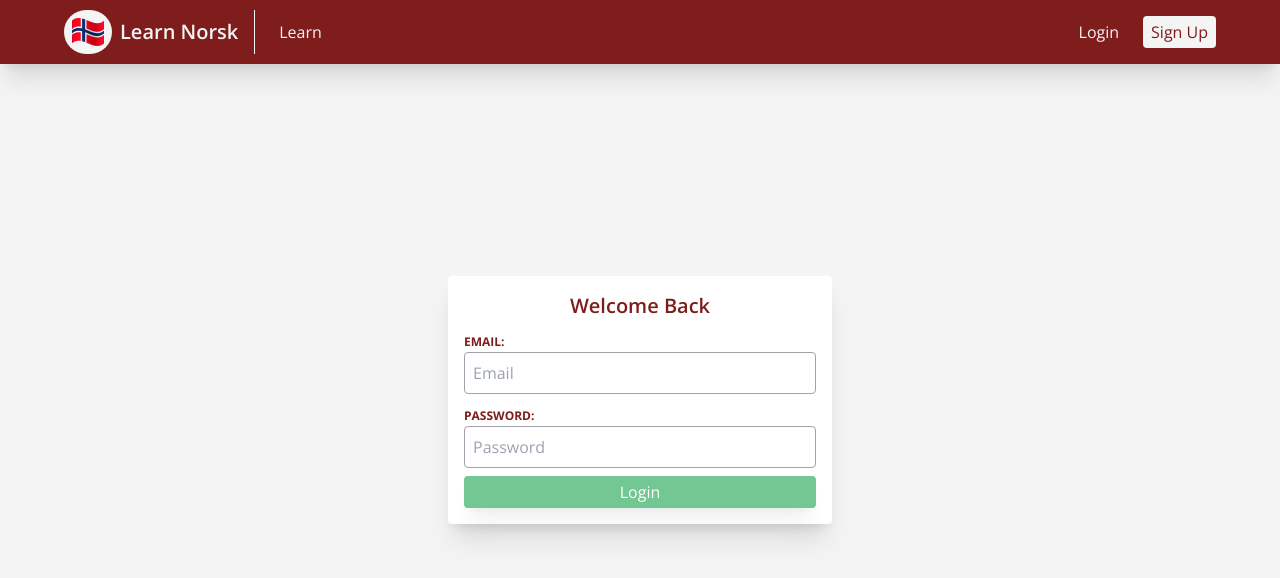
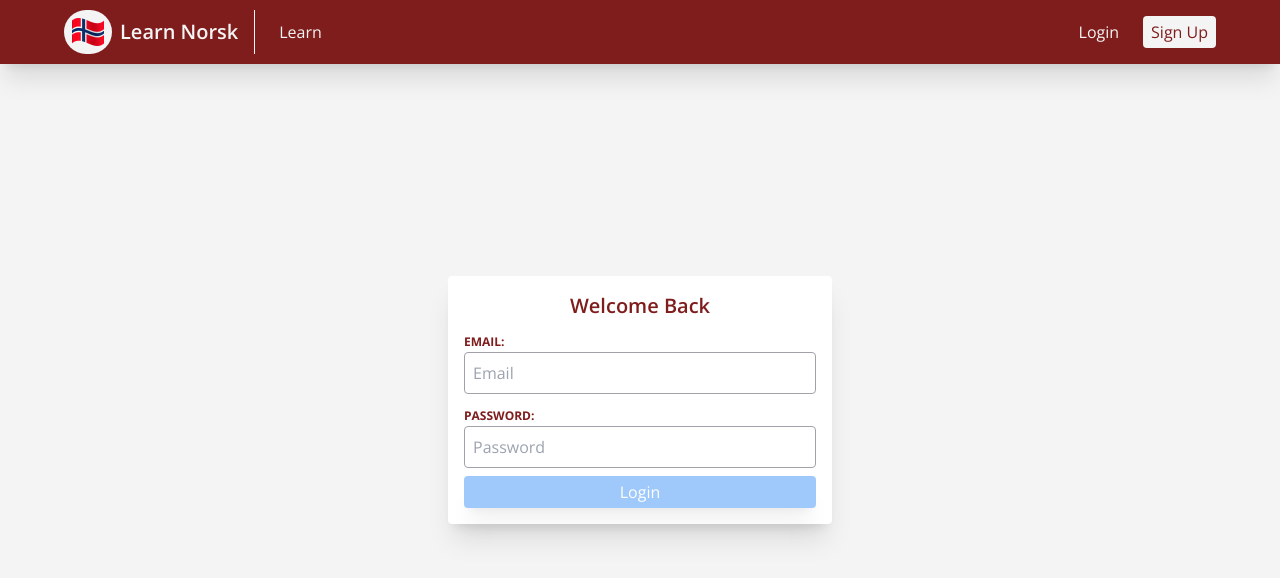
Before and after one commit to WadeTyler/Learn-Norsk-Frontend, a Next.js app: page /login in a window 1280 px wide. Shown: the top 578 px of the page. Built offline with nearby package versions, Linux system fonts and the light colour scheme; no server answers.

Commit message:
Modified colors and made slight style changes.

```diff
--- a/src/app/globals.css
+++ b/src/app/globals.css
@@ -9,6 +9,8 @@
   --foreground: #27272a;
   --primary: #7f1d1d;
   --accent: #60a5fa;
+  --accentLight: #8ebcf5;
+  --accentDark: #4680c7;
 }
 
 body {
@@ -21,7 +23,7 @@ input {
 }
 
 .submit-btn {
-  @apply bg-green-600 hover:bg-green-500 px-2 py-1 rounded text-white shadow-xl duration-300 cursor-pointer;
+  @apply bg-accent hover:bg-accentDark px-2 py-1 rounded text-white shadow-xl duration-300 cursor-pointer;
 }
 
 .input-bar {
--- a/tailwind.config.ts
+++ b/tailwind.config.ts
@@ -14,6 +14,8 @@ export default {
         foreground: "var(--foreground)",
         primary: "var(--primary)",
         accent: "var(--accent)",
+        accentLight: "var(--accentLight)",
+        accentDark: "var(--accentDark)",
       },
     },
   },
```
